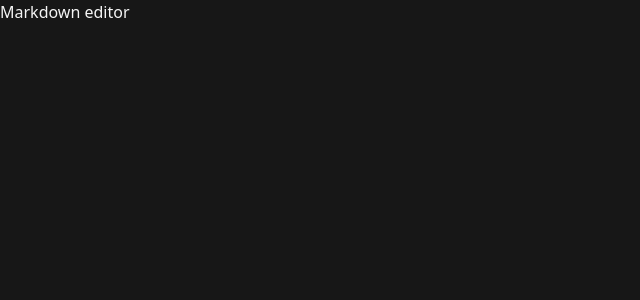
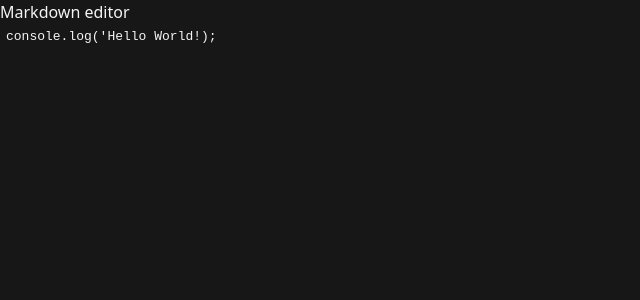
Before and after one commit to Dylan-Clarry/live-markdown-editor, a React (Vite) app: page / in a window 1280 px wide. Shown: the top 300 px of the page, without its empty margins (0-640 px from the left). Built offline with nearby package versions, Linux system fonts and the light colour scheme.

Commit message:
basic editor component working

```diff
--- a/src/App.tsx
+++ b/src/App.tsx
@@ -1,12 +1,17 @@
 import { useState, useCallback } from "react";
+import MarkdownEditor from "./MarkdownEditor";
 
 export default function App() {
-    const [content, setContent] = useState("console.log('Hello World!);");
+    const [doc, setDoc] = useState("console.log('Hello World!);");
+
+    const handleDocChange = useCallback((newDoc: string) => {
+        setDoc(newDoc);
+    }, []);
 
     return (
         <div className="App">
             <h1>Markdown editor</h1>
-
+            <MarkdownEditor initialDoc={doc} onChange={handleDocChange} />
         </div>
 
     );
--- a/src/MarkdownEditor.tsx
+++ b/src/MarkdownEditor.tsx
@@ -1,4 +1,5 @@
-import { useCallback } from "react";
+import { useCallback, useEffect, RefObject } from "react";
+import { EditorState } from "@codemirror/state";
 import useCodeMirror from "./useCodeMirror";
 
 interface Props {
@@ -6,15 +7,22 @@ interface Props {
     onChange: (doc: string) => void;
 }
 
-export default function Editor({ initialDoc, onChange }: Props) {
+export default function MarkdownEditor({ initialDoc, onChange }: Props) {
     const handleDocChange = useCallback(
-        state => onChange(state.doc.toString()), [onChange]
+        (state: EditorState) => onChange(state.doc.toString()),
+        [onChange]
     );
 
     const [refContainer, editorView] = useCodeMirror({
         initialDoc: initialDoc,
-        onChange: onChange
+        onChange: handleDocChange,
     });
 
-    return <div></div>;
+    useEffect(() => {
+        if(editorView) {
+            // do nothing for now...
+        }
+    }, [editorView]);
+
+    return <div ref={refContainer as RefObject<HTMLDivElement>}></div>;
 }
--- a/src/useCodeMirror.tsx
+++ b/src/useCodeMirror.tsx
@@ -33,10 +33,14 @@ export default function useCodeMirror<T extends Element>({
 
         const startView = new EditorView({
             state: startState,
-            extensions: [basicSetup, javascript()],
+            extensions: [basicSetup, javascript(), keymap.of(defaultKeymap)],
             parent: refContainer.current ?? undefined,
         });
         setEditorView(startView);
+
+        return () => {
+            startView.destroy();
+        };
     }, [refContainer]);
     return [refContainer, editorView];
 }
```
